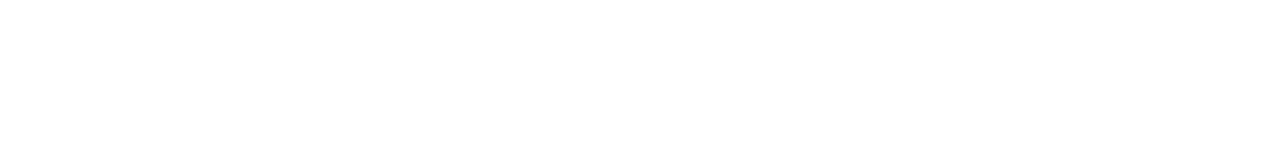
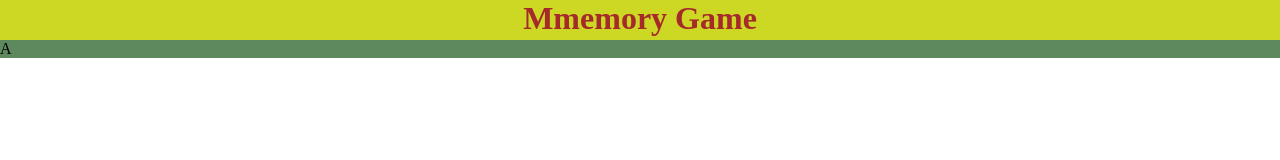
Before and after one commit to YOsF156/git_memory_game, a plain HTML site: page index.html in a window 1280 px wide. Drawn offline with Linux system fonts and the light colour scheme.

Commit message:
css new change

```diff
--- a/index.html
+++ b/index.html
@@ -4,10 +4,16 @@
     <meta charset="UTF-8">
     <meta http-equiv="X-UA-Compatible" content="IE=edge">
     <meta name="viewport" content="width=device-width, initial-scale=1.0">
+    <link rel="stylesheet" href="./memory_game.css">
     <title>Document</title>
+</head>
+    <style>
+
+    </style>
+<body>
+    <h1 id= "hl">Mmemory Game</h1>
+    <div id="board"></div>
     <script src= "main.js"></script>
-</head>
-<body>
 
 </body>
 </html>
--- a/main.js
+++ b/main.js
@@ -31,9 +31,7 @@ function shuffle(arr) {
 }
 
 function main() {
-  console.log(...cards);
-  shuffle(cards);
-  console.log(cards);
+  create_card_element(cards[0])
 }
 main();
 
@@ -44,4 +42,10 @@ function check(i1, i2) {
   return false
 }
 
-console.log(check(2,5))
+ function create_card_element(card) {
+     const board= document.getElementById("board");
+     const cardEl = document.createElement("div")
+     cardEl.innerHTML= card.name;
+     board.appendChild(cardEl)
+
+ }
--- a/memory_game.css
+++ b/memory_game.css
@@ -1,4 +1,21 @@
-h1 {
+#hl {
     color: brown;
     text-align: center;
+    text-decoration: coral;
+    text-shadow: darkblue;
+    size: 400px;
+    height: 40px;
+    background-attachment: fixed;
+    background-color: rgb(204, 216, 35);
+    margin: 0%;
 }
+
+#board {
+height: calc(100vh-40px)gi;
+background-color: rgb(94, 136, 94);
+}
+
+body{
+    margin: 0;
+    padding: 0;
+}
```
